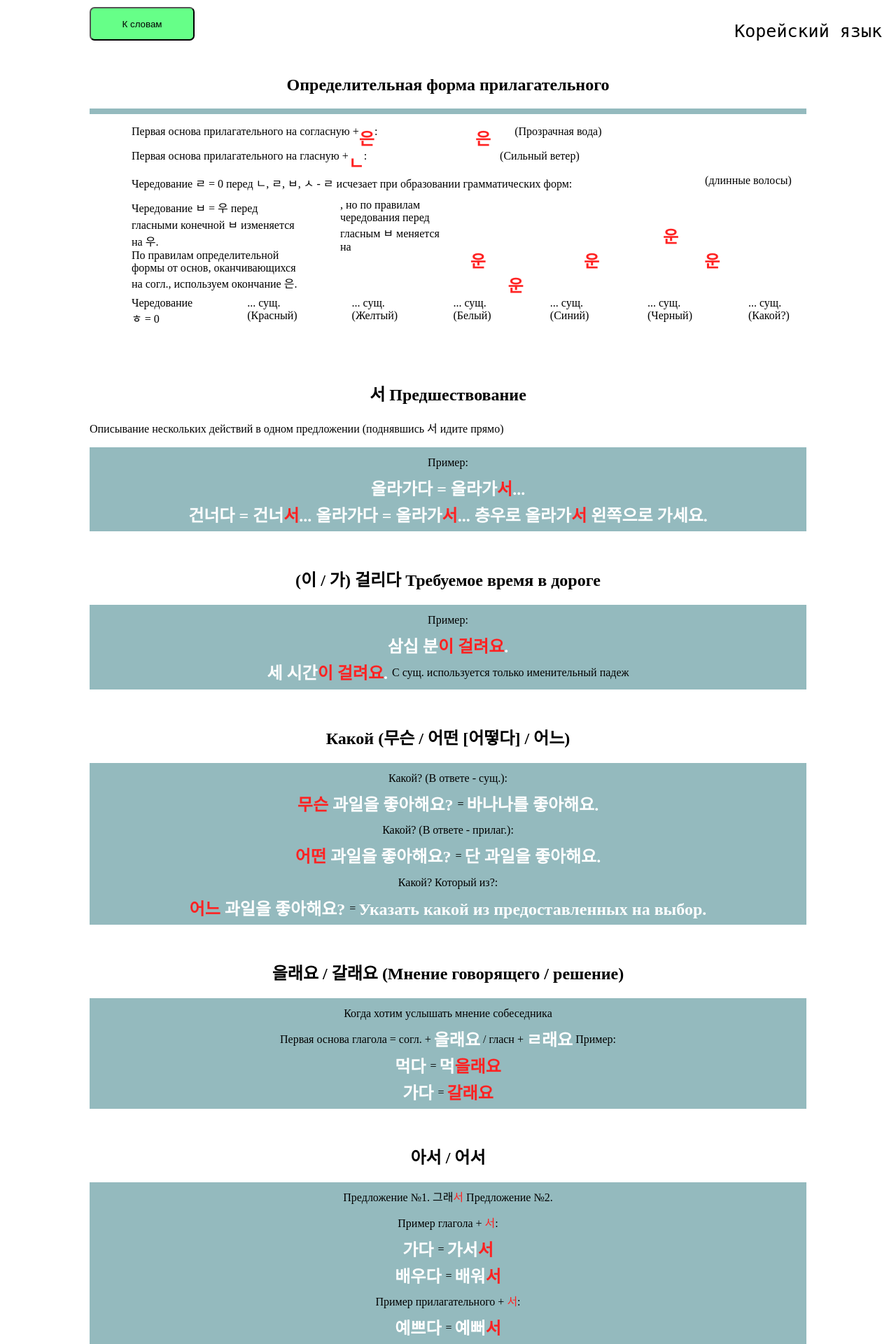
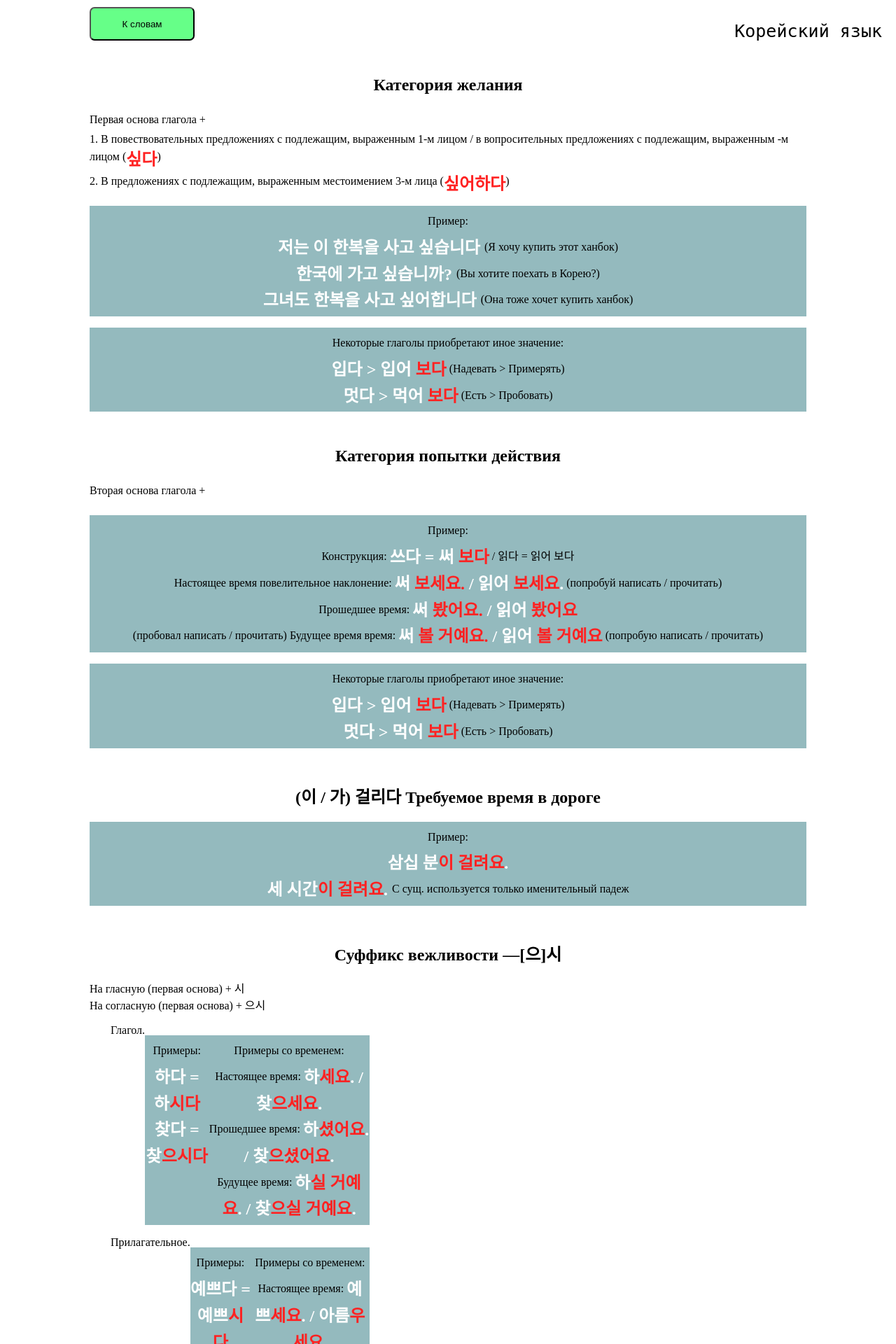
Before and after one commit to zinchuk0480/korean, a Python web app: template templates/rules.html in a window 1280 px wide. Shown: the top 1920 px of the page at 70% size. Run offline with Jinja, Linux system fonts and the light colour scheme; the template is opened without the code that fills it, so the values that code supplies are empty.

Commit message:
new words and rules

```diff
--- a/templates/rules.html
+++ b/templates/rules.html
@@ -10,6 +10,93 @@
 		К словам
 	</button>
 </a>
+
+
+<section>
+	<h2 class="section_title"> Категория желания </h2>
+	Первая основа глагола + <span class="big_size">고 + 싶다</span><br>
+	1. В повествовательных предложениях с подлежащим, выраженным 1-м лицом / в вопросительных предложениях с подлежащим, выраженным -м лицом (<span class="big_size red_text">싶다</span>) <br>
+	2. В предложениях с подлежащим, выраженным местоимением 3-м лица (<span class="big_size red_text">싶어하다</span>)
+	<p class="line_text">
+		 Пример:<br>
+		 <span class="big_size">저는 이 한복을 사고 싶습니다 </span> (Я хочу купить этот ханбок) <br>
+		 <span class="big_size">한국에 가고 싶습니까? </span> (Вы хотите поехать в Корею?) <br>
+		 <span class="big_size">그녀도 한복을 사고 싶어합니다 </span> (Она тоже хочет купить ханбок) <br>
+	</p>
+	<p class="line_text">
+		Некоторые глаголы приобретают иное значение:<br>
+		<span class="big_size">입다 > 입어 <span class="red_text">보다</span></span> (Надевать > Примерять) <br>
+		<span class="big_size">멋다 > 먹어 <span class="red_text">보다</span></span> (Есть > Пробовать)
+	</p>
+</section>
+
+
+<section>
+	<h2 class="section_title"> Категория попытки действия </h2>
+	Вторая основа глагола + <span class="big_size">보다</span>
+	<p class="line_text">
+		 Пример:<br>
+		Конструкция: <span class="big_size"> 쓰다 = 써 <span class="red_text">보다</span></span> / 읽다 = 읽어 보다 <br>
+		Настоящее время повелительное наклонение: <span class="big_size"> 써 <span class="red_text">보세요.</span> / 읽어 <span class="red_text">보세요</span>.</span> (попробуй написать / прочитать) <br>
+		Прошедшее время: <span class="big_size"> 써 <span class="red_text">봤어요.</span> / 읽어 <span class="red_text">봤어요</span></span> <br> (пробовал написать / прочитать)
+		Будущее время время: <span class="big_size"> 써 <span class="red_text">볼 거예요.</span> / 읽어 <span class="red_text">볼 거예요</span></span> (попробую написать / прочитать) <br>
+	</p>
+	<p class="line_text">
+		Некоторые глаголы приобретают иное значение:<br>
+		<span class="big_size">입다 > 입어 <span class="red_text">보다</span></span> (Надевать > Примерять) <br>
+		<span class="big_size">멋다 > 먹어 <span class="red_text">보다</span></span> (Есть > Пробовать)
+	</p>
+</section>
+
+<section>
+	<h2 class="section_title"> (이 / 가) 걸리다 Требуемое время в дороге </h2>
+	<p class="line_text">
+		 Пример:<br>
+		<span class="big_size"> 삼십 분<span class="red_text">이 걸려요</span>. </span> <br>
+		<span class="big_size"> 세 시간<span class="red_text">이 걸려요</span>. </span>
+		С сущ. используется только именительный падеж
+	</p>
+</section>
+
+
+
+<section>
+	<h2 class="section_title"> Суффикс вежливости —[으]시 </h2>
+	<p>
+		На гласную (первая основа) + 시 <br>
+		На согласную (первая основа) + 으시
+	</p>
+	<ul>
+		<li>
+			Глагол.
+			<p class="line_text">
+				Примеры:<br>
+				<span class="big_size"> 하다 = 하<span class="red_text">시다</span> </span> <br>
+				<span class="big_size"> 찾다 = 찾<span class="red_text">으시다</span> </span>
+			</p>
+			<p class="line_text">
+				Примеры со временем:<br>
+				Настоящее время: <span class="big_size"> 하<span class="red_text">세요</span>. / 찾<span class="red_text">으세요</span>.</span> <br>
+				Прошедшее время: <span class="big_size"> 하<span class="red_text">셨어요</span>. / 찾<span class="red_text">으셨어요</span>. </span> <br>
+				Будущее время: <span class="big_size"> 하<span class="red_text">실 거예요</span>. / 찾<span class="red_text">으실 거예요</span>. </span>
+			</p>
+		</li>
+		<li>
+			Прилагательное.
+			<p class="line_text">
+				Примеры:<br>
+				<span class="big_size"> 예쁘다 = 예쁘<span class="red_text">시다</span> </span> <br>
+				<span class="big_size"> 아름답다 = 아름<span class="red_text">우시다</span> </span>
+			</p>
+			<p class="line_text">
+				Примеры со временем:<br>
+				Настоящее время: <span class="big_size"> 예쁘<span class="red_text">세요</span>. / 아름<span class="red_text">우세요</span>.</span> <br>
+				Прошедшее время: <span class="big_size"> 예쁘<span class="red_text">셨어요</span>. / 아름<span class="red_text">우셨어요</span>. </span> <br>
+				Будущее время: <span class="big_size"> 예쁘<span class="red_text">실 거예요</span>. / 아름<span class="red_text">우실 거예요</span>. </span>
+			</p>
+		</li>
+	</ul>
+</section>
 
 
 <section>
```
Also changed, not shown: 1 other file.
